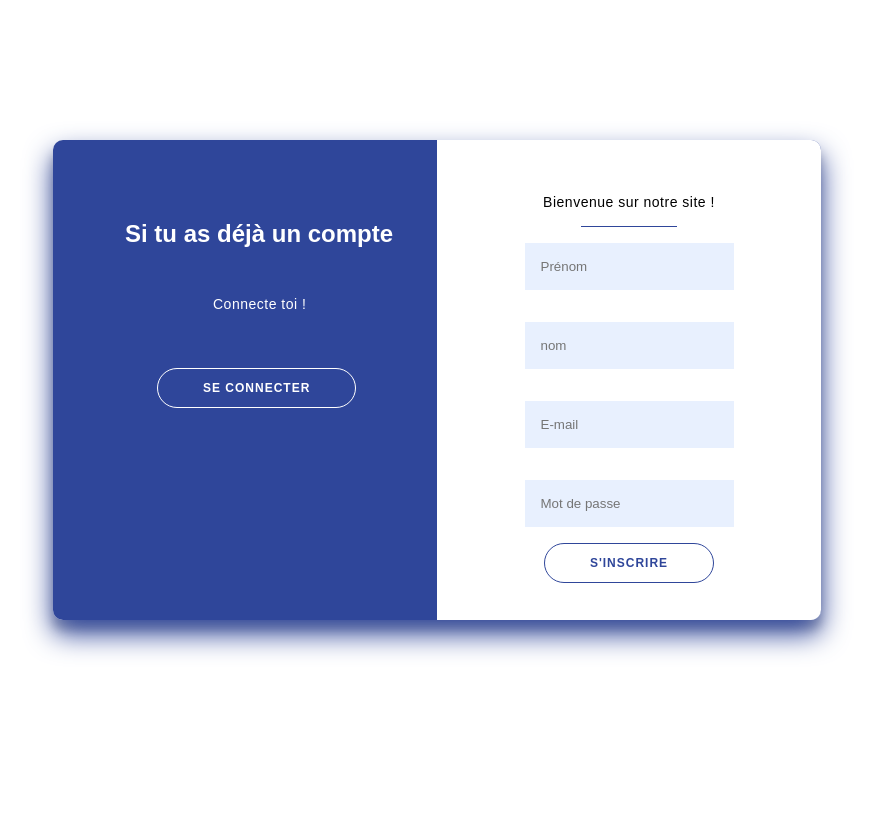
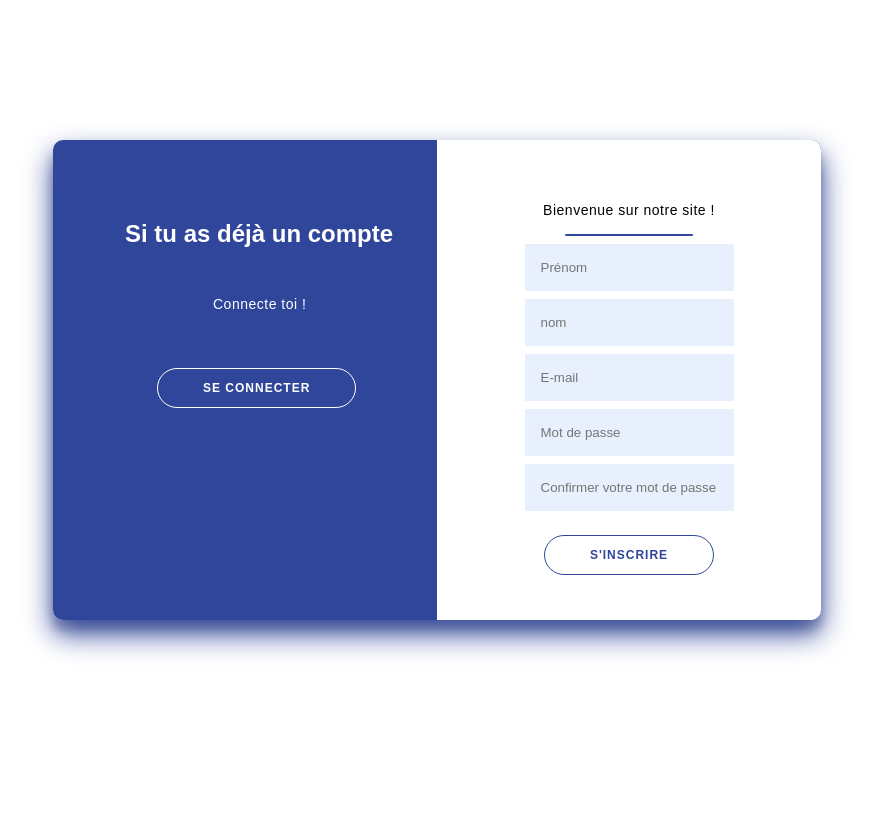
Before and after one commit to kapeupro/nordcy-networks, a PHP site: page /inscription.php in a window 1280 px wide. Shown: the part 119-942 px from the top of the page, without its empty margins (203-1076 px from the left). Run offline with PHP 8.4, Linux system fonts and the light colour scheme; some libraries are stand-ins or nearby versions.

Commit message:
push debut de journée

```diff
--- a/asset/css/style.css
+++ b/asset/css/style.css
@@ -887,6 +887,7 @@ button {
     text-transform: uppercase;
     transition: transform 80ms ease-in;
     cursor: pointer;
+    margin-top: 1.5rem;
 }
 #inscription  form button a {
     color : #2F469A;
@@ -912,8 +913,8 @@ button {
     border: none;
 }
 .separator_form{
-    width: 6rem;
-    height: 1px;
+    width: 8rem;
+    height: 2px;
     background-color: #2F469A;
     border-radius: 7%;
 }
@@ -995,7 +996,7 @@ button {
 }
 #inscription .formulaire_insc input{
     padding: 1rem;
-    margin: 1rem;
+    margin-top: 0.5rem;
 
 }
 
--- a/inscription.php
+++ b/inscription.php
@@ -32,6 +32,10 @@ include('inc/header.php');
                         <input type="text" id="password" name="password" placeholder="Mot de passe">
                         <span class="error"></span>
 
+                        <label for="password2"></label>
+                        <input type="text" id="password2" name="password2" placeholder="Confirmer votre mot de passe">
+                        <span class="error"></span>
+
                         <button><a href="">S'inscrire</a></button>
                     </form>
                 </div>
```
Also changed, not shown: contact.php (deleted, +0 -38 lines).
